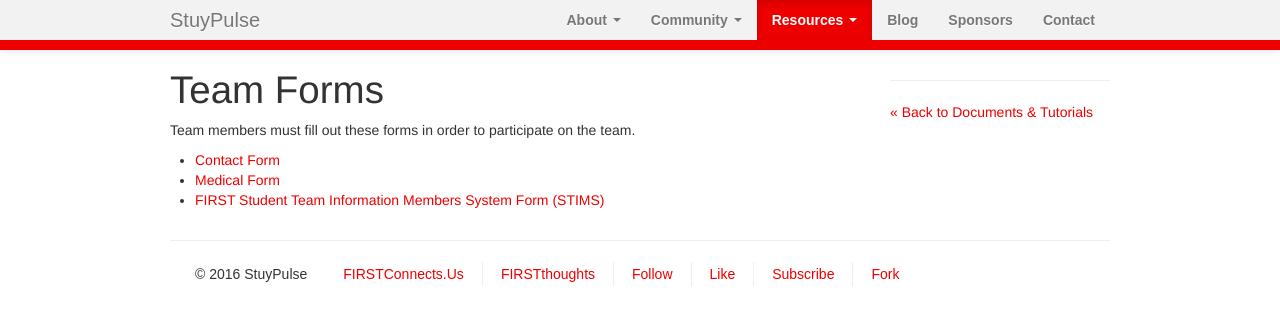
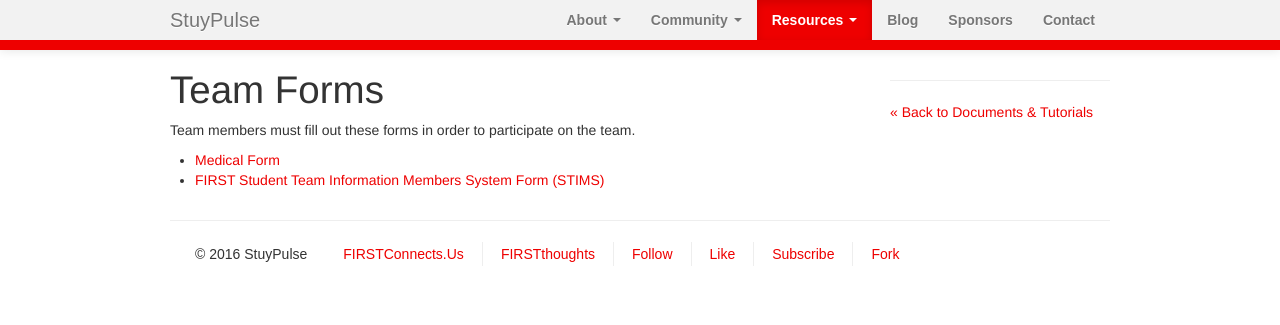
Before and after one commit to StuyPulse/team694.github.io, a Jekyll site: the page built from resources/forms/index.md, in a window 1280 px wide. Shown: the top 325 px of the page. Built offline with Jekyll 4.4.1, drawn with Linux system fonts in a browser that asks for light colours; nearby versions of some CDN libraries.

Commit message:
Delete link to contact form
New form system is not ready yet, so this is to make sure people don't
hand in the wrong form later.

```diff
--- a/resources/forms/index.md
+++ b/resources/forms/index.md
@@ -4,6 +4,5 @@ title: Team Forms
 ---
 Team members must fill out these forms in order to participate on the team.
 
-- [Contact Form](/downloads/teamdocs/forms/ContactForm1213.pdf)
 - [Medical Form](/downloads/teamdocs/forms/MedicalForm.pdf)
 - [FIRST Student Team Information Members System Form (STIMS)](http://www.usfirst.org/roboticsprograms/frc/first-student-team-information-members-system-and-consent-form?id=8128)
```
